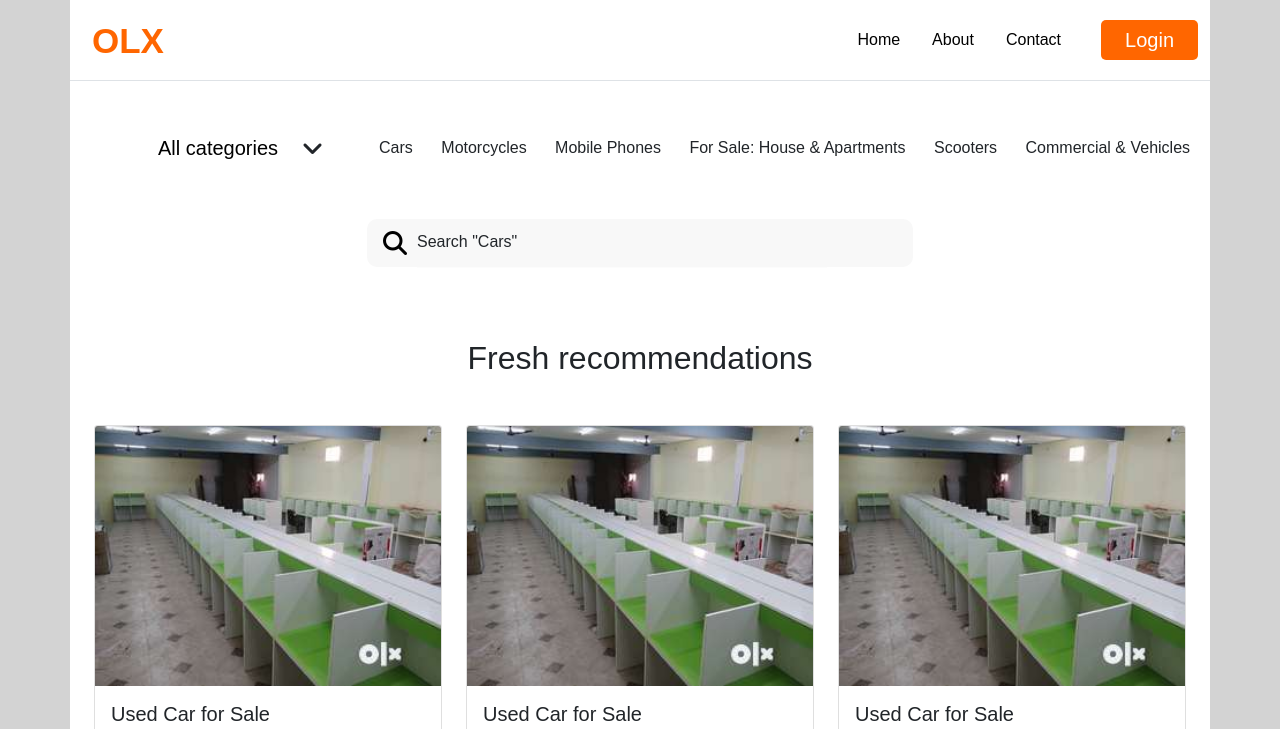
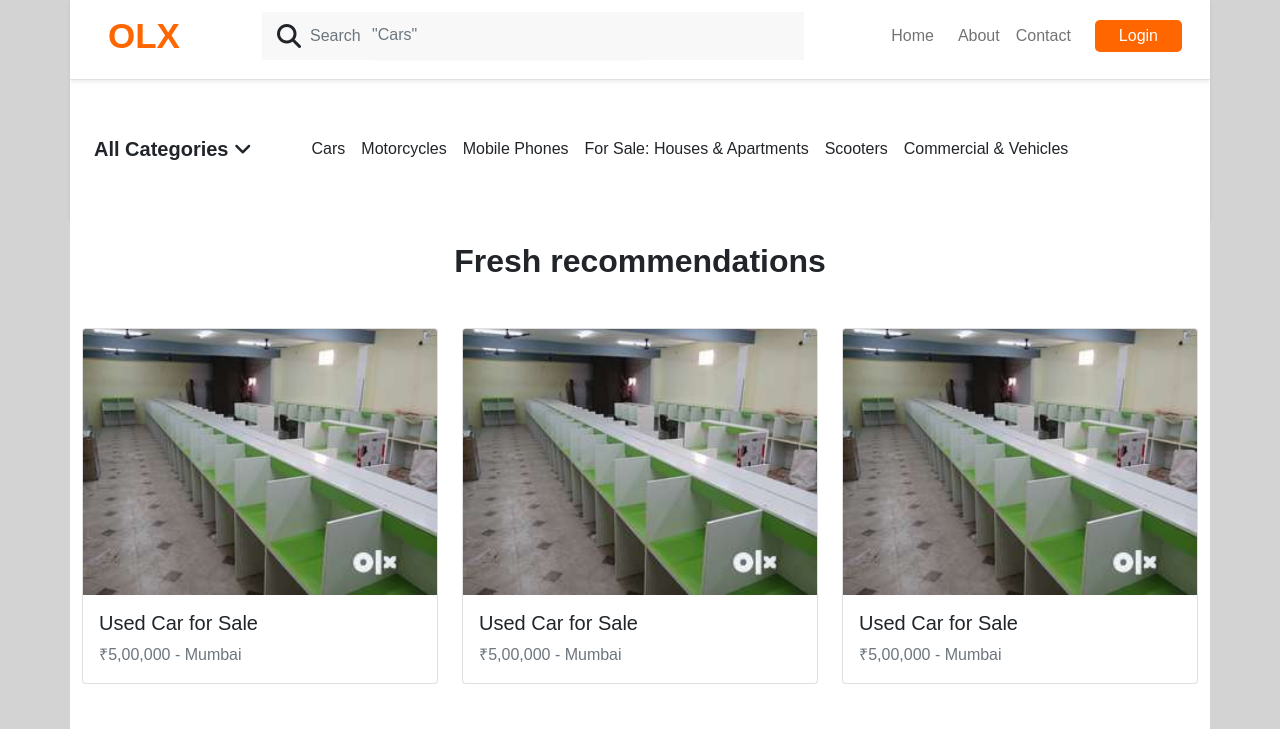
Before and after one commit to seema5813/olx-repo, a plain HTML site: page index.html in a window 1280 px wide. Shown: the top 729 px of the page. Drawn offline with nearby package versions, Linux system fonts and the light colour scheme; files that its build step writes are made by us from their sources.

Commit message:
made some changes for the reshponshiveness of the website

```diff
--- a/index.html
+++ b/index.html
@@ -4,7 +4,7 @@
 <head>
   <meta charset="UTF-8">
   <meta name="viewport" content="width=device-width, initial-scale=1.0">
-  <title>Blinkit Clone</title>
+  <title>olx</title>
   <link href="https://stackpath.bootstrapcdn.com/bootstrap/4.5.2/css/bootstrap.min.css" rel="stylesheet">
   <link rel="stylesheet" href="https://cdnjs.cloudflare.com/ajax/libs/font-awesome/6.6.0/css/all.min.css"
     integrity="sha512-Kc323vGBEqzTmouAECnVceyQqyqdsSiqLQISBL29aUW4U/M7pSPA/gEUZQqv1cwx4OnYxTxve5UMg5GT6L4JJg=="
@@ -21,13 +21,16 @@
     box-sizing: border-box;
   }
 
+  .bg-search {
+    background-color: rgb(248, 248, 248);
+  }
 
   .animation {
     line-height: 2.9em;
     margin-top: 10px;
     overflow: hidden;
+    background-color: rgb(248, 248, 248);
     pointer-events: none;
-    background-color: rgb(248, 248, 248);
   }
 
   .animated-item {
@@ -53,10 +56,7 @@
     }
   }
 
-  .category-item:hover {
-    color: chocolate;
-    cursor: pointer;
-  }
+
 
   .nav-link {
     color: black;
@@ -71,88 +71,148 @@
   .nav-item:hover .nav-link {
     color: white;
   }
+
+
+  .custom-border {
+    border: 2px solid black;
+    width: 100%;
+  }
+
+  @media (min-width: 992px) {
+    .custom-border {
+      border: none;
+      width: 50%;
+    }
+  }
+
+  @media (max-width: 575px) {
+    .bg-search {
+      background-color: white;
+    }
+  }
 </style>
 
 <body style="background-color: lightgrey;">
 
-
-
-
-
   <!-- Fixed Header -->
-    <header class="container fixed-top border-bottom col-lg-12"
-      style="background-color: #fff; z-index: 1030;  box-shadow: 0 4px 6px rgba(0, 0, 0, 0.0);">
-      <div class="d-flex align-items-center" style="height: 80px;">
+  <div class="container fixed-top border-bottom bg-white shadow-sm " style="z-index: 1030; height: 80px;">
+    <!-- Navbar -->
+    <nav class="navbar navbar-expand-lg navbar-light">
       <!-- Logo -->
-        <a href="#" class="navbar-brand align-items-center">
+      <a class="navbar-brand " href="#">
         <svg xmlns="http://www.w3.org/2000/svg" width="100" height="45">
           <text x="10" y="35" font-family="Arial" font-size="35" font-weight="bold" fill="#FF6600">OLX</text>
         </svg>
       </a>
 
-        <!-- Navigation Links -->
-        <nav class=" d-flex ms-auto ">
-          <ul class="nav mr-4 fs-6">
-            <li class="nav-item ">
-              <a class="nav-link " href="index.html">Home</a>
+      <!--search box-->
+      <div class="position-relative d-none d-lg-block custom-border  ms-lg-5 justify-content-center text-muted "
+        style="  background-color: rgb(248, 248, 248);">
+        <div class="position-absolute py-2 align-items-center d-flex fs-4"
+          style="left: 15px; top: 50%; transform: translateY(-50%);">
+          <i class="fas fa-search text-dark"></i>
+        </div>
+        <div class="animation-box d-flex align-items-center py-4">
+          <div class="position-absolute ms-5">Search</div>
+          <div class="animation position-absolute h-100 w-50 border-0 "
+            style="top: 50%; transform: translateY(-70%); left: 110px; ">
+            <div class="animated-item">"Cars"</div>
+            <div class="animated-item">"Mobiles"</div>
+            <div class="animated-item">"Motorcycles"</div>
+            <div class="animated-item">"Properties"</div>
+            <div class="animated-item">"Jobs"</div>
+          </div>
+        </div>
+      </div>
+
+      <!-- Collapsible Content -->
+      <div class="collapse navbar-collapse" id="navbarNav">
+        <ul class="navbar-nav ms-auto text-center">
+          <li class="nav-item">
+            <a class="nav-link mx-2" href="index.html">Home</a>
           </li>
           <li class="nav-item">
             <a class="nav-link" href="about.html">About</a>
           </li>
           <li class="nav-item">
-              <a class="nav-link " href="contact.html">Contact</a>
+            <a class="nav-link" href="contact.html">Contact</a>
           </li>
         </ul>
-          <button class="px-4 py-1 fs-5 text-white " style="border: 0; border-radius: 5px; background-color: #FF6600;">
+        <button class="btn btn-primary px-4 py-1 fs-6 text-white ms-lg-3"
+          style="background-color: #FF6600; border: none; border-radius: 5px;">
           Login
         </button>
+      </div>
+      <!-- Contact Icon -->
+      <button class=" contact-icon border border-1 px-3 py-2 border-dark rounded-circle  d-lg-none d-sm-block"
+        data-bs-toggle="offcanvas" data-bs-target="#offcanvasMenu" aria-controls="offcanvasMenu">
+        <i class="fa-solid fa-user fs-6 "></i>
+      </button>
     </nav>
+    <div class="container  position-relative d-lg-none d-sm-block mt-2  custom-border text-muted bg-search">
+      <div class="position-absolute py-2 align-items-center d-flex fs-4"
+        style="left: 15px; top: 50%; transform: translateY(-50%);">
+        <i class="fas fa-search text-dark"></i>
       </div>
-    </header>
-
-    <div class="container bg-white " style="padding-top: 85px;">
-      <!-- All Categories -->
-      <div class="container d-flex align-items-center bg-white py-2 pt-5 ">
-        <button class="bg-white text-nowrap border-0 px-3 ms-5  fs-5 fw-600">All categories</button>
-        <i class="fa-solid fa-angle-down mx-2 fs-4"></i>
-        <div class="fs-6 ms-5 text-nowrap">
-          <span class="category-item mr-4">Cars</span>
-          <span class="category-item mr-4">Motorcycles</span>
-          <span class="category-item mr-4">Mobile Phones</span>
-          <span class="category-item mr-4">For Sale: House & Apartments</span>
-          <span class="category-item mr-4">Scooters</span>
-          <span class="category-item mr-4">Commercial & Vehicles</span>
-        </div>
-      </div>
-
-
-
-
-      <!-- Search Button Input Box -->
-    <div class="container py-5 d-flex align-items-center justify-content-center">
-        <div class="position-relative  w-50  h-100 "
-            style="border-radius: 10px ;  background-color: rgb(248, 248, 248);">
-            <div class="position-absolute px-3  h-100 w-50  align-items-center d-flex fs-4 bg-gray text-black"
-                style="left: 0px; top: 50%; transform: translateY(-50%); border-radius: 10px;">
-                <i class="fas fa-search"></i>
-            </div>
-            <div class="animation-box py-4">
-                <div class="animation  position-absolute h-100 w-75 border-0"
-                    style="top: 50%; transform: translateY(-70%); left: 50px;">
-                    <div class="animated-item">Search "Cars"</div>
-                    <div class="animated-item">Search "Motorcycles"</div>
-                    <div class="animated-item">Search "Mobile Phones"</div>
-                    <div class="animated-item">Search "For Sale:House & Apartments"</div>
-                    <div class="animated-item">Search "Scooters"</div>
-                    <div class="animated-item">Commercial & Vehicles"</div>
+      <div class="animation-box d-flex align-items-center py-4">
+        <div class="position-absolute ms-5">Search</div>
+        <div class="animation position-absolute h-100 w-50 border-0 bg-search"
+          style="top: 50%; transform: translateY(-70%); left: 120px; ">
+          <div class="animated-item">"Cars"</div>
+          <div class="animated-item">"Mobiles"</div>
+          <div class="animated-item">"Motorcycles"</div>
+          <div class="animated-item">"Properties"</div>
+          <div class="animated-item">"Jobs"</div>
         </div>
       </div>
     </div>
   </div>
 
+  <!-- Offcanvas Menu -->
+  <div class="offcanvas offcanvas-end d-lg-none d-sm-block" tabindex="-1" id="offcanvasMenu"
+    aria-labelledby="offcanvasMenuLabel">
+    <div class="offcanvas-header">
+      <h5 class="offcanvas-title" id="offcanvasMenuLabel">Menu</h5>
+      <button type="button" class="btn-close" data-bs-dismiss="offcanvas" aria-label="Close"></button>
+    </div>
+    <div class="offcanvas-body">
+      <ul class="list-unstyled">
+        <li><a href="index.html" class="text-dark text-decoration-none">Home</a></li>
+        <li><a href="about.html" class="text-dark text-decoration-none">About</a></li>
+        <li><a href="contact.html" class="text-dark text-decoration-none">Contact</a></li>
+      </ul>
+    </div>
+  </div>
+
+  <!--search b ox-->
+  <div class="container" style="height: 32px;"></div>
+  <div class="container  bg-white py-3 d-lg-none d-sm-block ">
+
+  </div>
+  <!--all categary-->
+  <div class="container d-none d-lg-flex align-items-center py-5 bg-white fs-4 shadow-sm mt-5"
+    style="overflow: hidden;">
+    <!-- All Category Button -->
+    <div class="d-flex align-items-center text-nowrap">
+      <button class="btn fs-5 border-0 fw-bold">
+        All Categories
+        <i class="fa-solid fa-angle-down"></i>
+      </button>
+    </div>
+    <!-- Category List -->
+    <div class="fs-6 ms-5 d-flex text-nowrap">
+      <span class="me-3">Cars</span>
+      <span class="me-3">Motorcycles</span>
+      <span class="me-3">Mobile Phones</span>
+      <span class="me-3">For Sale: Houses & Apartments</span>
+      <span class="me-3">Scooters</span>
+      <span class="me-3">Commercial & Vehicles</span>
+    </div>
+  </div>
+
   <!-- Product Listings -->
-      <main class="container bg-white py-4">
-        <h2 class="d-flex justify-content-center">Fresh recommendations</h2>
+  <main class="container bg-white py-4 ">
+    <h2 class="d-flex justify-content-center fw-bold">Fresh recommendations</h2>
     <div class="row mt-5">
       <!-- Product Cards -->
       <div class="col-md-4">
@@ -182,11 +242,9 @@
           </div>
         </div>
       </div>
-
     </div>
 
     <div class="row mt-5">
-          <!-- Product Cards -->
       <div class="col-md-3">
         <div class="card">
           <img src="https://via.placeholder.com/300" class="card-img-top" alt="Product Image">
@@ -228,16 +286,11 @@
 
 
   <!-- Footer -->
-      <footer class="text-center mt-5 text-lg-start bg-body-tertiary text-muted">
-        <!-- Section: Social media -->
-        <section class="d-flex  justify-content-center justify-content-lg-between p-4 border-bottom" >
-          <!-- Left -->
+  <footer class="container bg-white  text-center pt-5 text-lg-start bg-body-tertiary text-muted">
+    <section class="d-flex bg-white justify-content-center justify-content-lg-between p-4 border-bottom">
       <div class="me-5 d-none d-lg-block">
         <span>Get connected with us on social networks:</span>
       </div>
-          <!-- Left -->
-
-          <!-- Right -->
       <div>
         <a href="" class="me-4 text-reset">
           <i class="fab fa-facebook-f"></i>
@@ -258,13 +311,11 @@
           <i class="fab fa-github"></i>
         </a>
       </div>
-          <!-- Right -->
     </section>
-        <!-- Section: Social media -->
 
     <!-- Section: Links  -->
-        <section class="">
-          <div class="container text-center text-md-start mt-5">
+    <section class="bg-white">
+      <div class="container text-center text-md-start ">
         <!-- Grid row -->
         <div class="row mt-3">
           <!-- Grid column -->
@@ -332,21 +383,15 @@
             <p><i class="fas fa-phone me-3"></i> + 01 234 567 88</p>
             <p><i class="fas fa-print me-3"></i> + 01 234 567 89</p>
           </div>
-              <!-- Grid column -->
         </div>
-            <!-- Grid row -->
       </div>
     </section>
-        <!-- Section: Links  -->
-
-        <!-- Copyright -->
-        <div class="text-center p-4" style="background-color:#fff;">
+    <div class="  p-4 bg-dark text-white">
       © 2021 Copyright:
       <a class="text-reset fw-bold" href="https://mdbootstrap.com/">MDBootstrap.com</a>
     </div>
-        <!-- Copyright -->
   </footer>
-      <!-- Footer -->
+
 
 
   </div>
```
Lines whose indentation alone changed are shown as unchanged.
